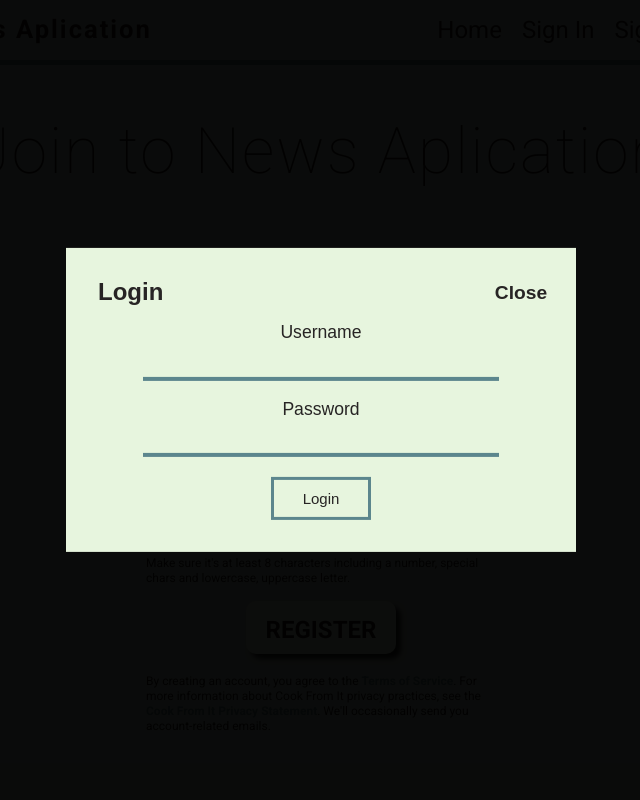
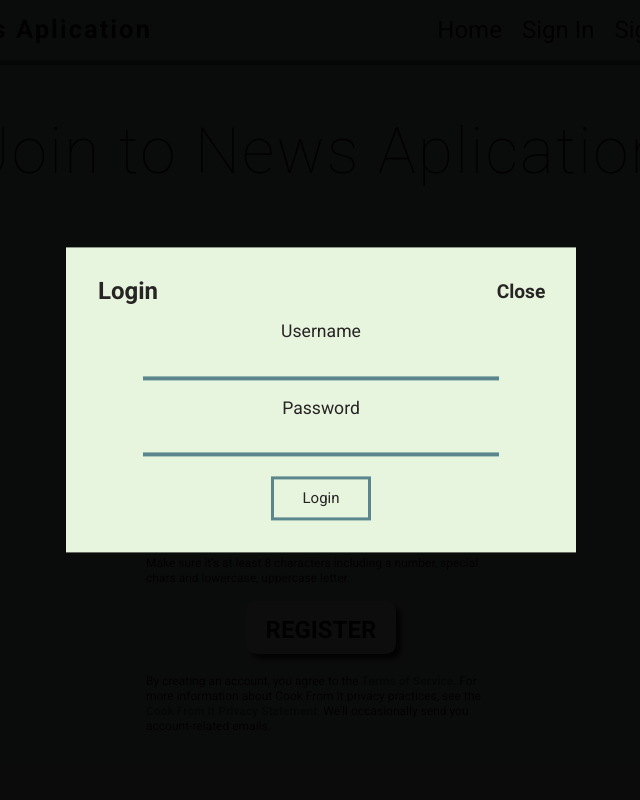
Before and after one commit to jakubwirfel/news_api, a PHP site: page /registration.php in a window 1280 px wide, after a click on "Sign In". Shown: the whole page, without its empty margins (319-959 px from the left). Run offline with PHP 8.4, Linux system fonts and the light colour scheme; some libraries are stand-ins or nearby versions.

Commit message:
Quick fix style

```diff
--- a/css/styles.css
+++ b/css/styles.css
@@ -255,7 +255,7 @@ footer h1 {
 .modal-window h1 {
   font-size: 150%;
   margin: 0 0 15px;
-  font-family: "Manjari", sans-serif;
+  font-family: "Roboto", sans-serif;
 }
 @media (max-width: 560px) {
   .modal-window h1 {
@@ -273,7 +273,7 @@ footer h1 {
   top: 20px;
   width: 70px;
   text-decoration: none;
-  font-family: "Manjari", sans-serif;
+  font-family: "Roboto", sans-serif;
   font-size: 1.2em;
 }
 .modal-window .modal-close:hover {
@@ -302,7 +302,7 @@ footer h1 {
 }
 .modal-window .form-login .label-login {
   font-size: 1.1em;
-  font-family: "Manjari", sans-serif;
+  font-family: "Roboto", sans-serif;
   align-items: center;
 }
 .modal-window .form-login .field-wrap-login {
@@ -316,12 +316,13 @@ footer h1 {
   border: 3px solid #5C868D;
   cursor: pointer;
   color: #272424;
-  font-family: "Manjari", sans-serif;
+  font-family: "Roboto", sans-serif;
   transition: 0.2s;
 }
 .modal-window .form-login .button-login:hover {
   background-color: #5C868D;
-  color: #fff;
+  color: #272424;
+  font-weight: 700;
 }
 
 .main-container {
```
Also changed, not shown: 1 other file.
